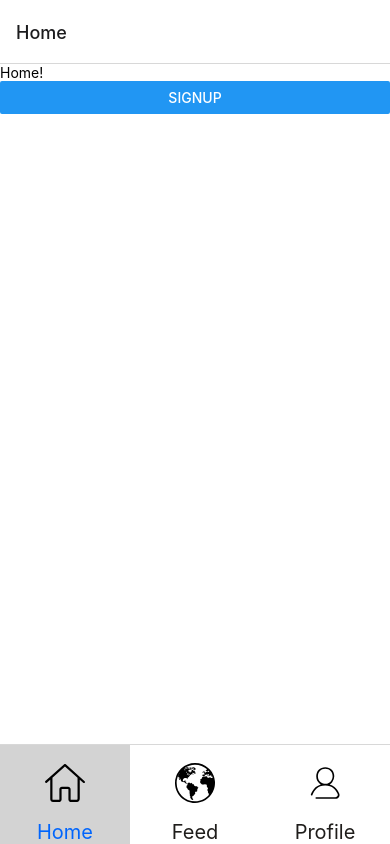
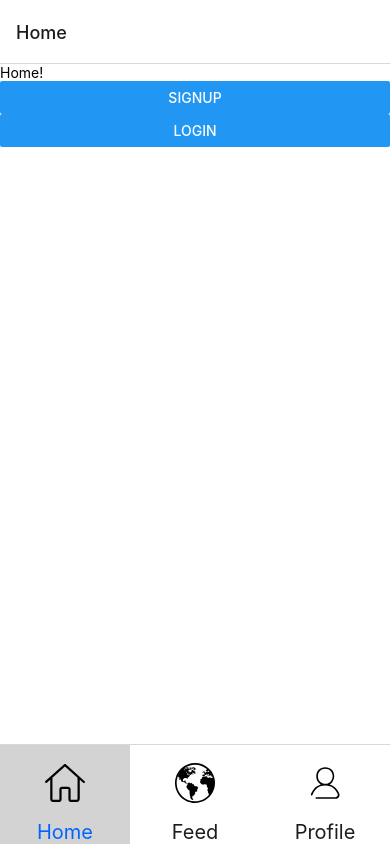
Before and after one commit to andriihalai/events-app, a React Native app: screen /Home in a window 390 px wide. Built offline with nearby package versions, Linux system fonts and the light colour scheme.

Commit message:
Add login route

```diff
--- a/src/api/services/auth.ts
+++ b/src/api/services/auth.ts
@@ -16,6 +16,16 @@ export interface SignupRequest {
   username: string;
   email: string;
   password: string;
+}
+
+interface LoginRequest {
+  email: string;
+  password: string;
+}
+
+interface LoginResponse {
+  user: User;
+  accessToken: string;
 }
 
 export const authApi = createApi({
@@ -38,10 +48,14 @@ export const authApi = createApi({
         body: credentials,
       }),
     }),
-    protected: builder.mutation<{message: string}, void>({
-      query: () => 'protected',
+    login: builder.mutation<LoginResponse, LoginRequest>({
+      query: credentials => ({
+        url: 'login',
+        method: 'POST',
+        body: credentials,
+      }),
     }),
   }),
 });
 
-export const {useSignupMutation} = authApi;
+export const {useSignupMutation, useLoginMutation} = authApi;
--- a/src/pages/Home/HomeScreen.tsx
+++ b/src/pages/Home/HomeScreen.tsx
@@ -1,6 +1,6 @@
 import {View, Text, Button} from 'react-native';
 import styles from '../screen.layout.presets';
-import {useSignupMutation} from '../../api/services/auth';
+import {useSignupMutation, useLoginMutation} from '../../api/services/auth';
 import {useAppDispatch} from '../../store/store';
 import {setCredentials} from '../../store/authSlice';
 
@@ -13,6 +13,7 @@ const userData = {
 export default function HomeScreen() {
   const [signup] = useSignupMutation();
   const dispatch = useAppDispatch();
+  const [login] = useLoginMutation();
 
   const handleSignup = async () => {
     try {
@@ -22,10 +23,23 @@ export default function HomeScreen() {
       console.log(e);
     }
   };
+
+  const handleLogin = async () => {
+    try {
+      const user = await login({
+        email: userData.email,
+        password: userData.password,
+      }).unwrap();
+      dispatch(setCredentials(user));
+    } catch (e: any) {
+      console.log(e);
+    }
+  };
   return (
     <View style={styles.layout}>
       <Text>Home!</Text>
       <Button title="signup" onPress={handleSignup} />
+      <Button title="login" onPress={handleLogin} />
     </View>
   );
 }
```
